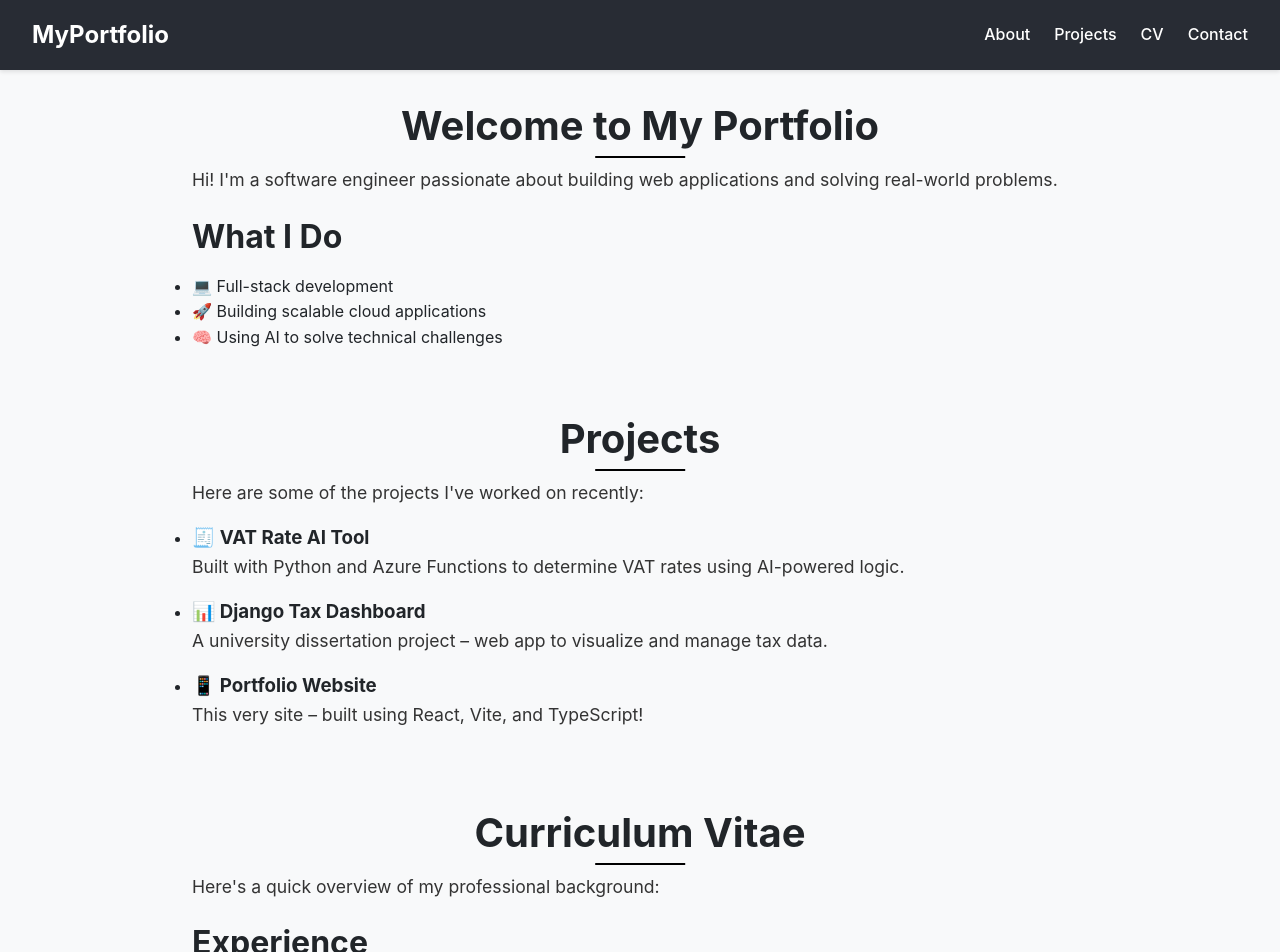
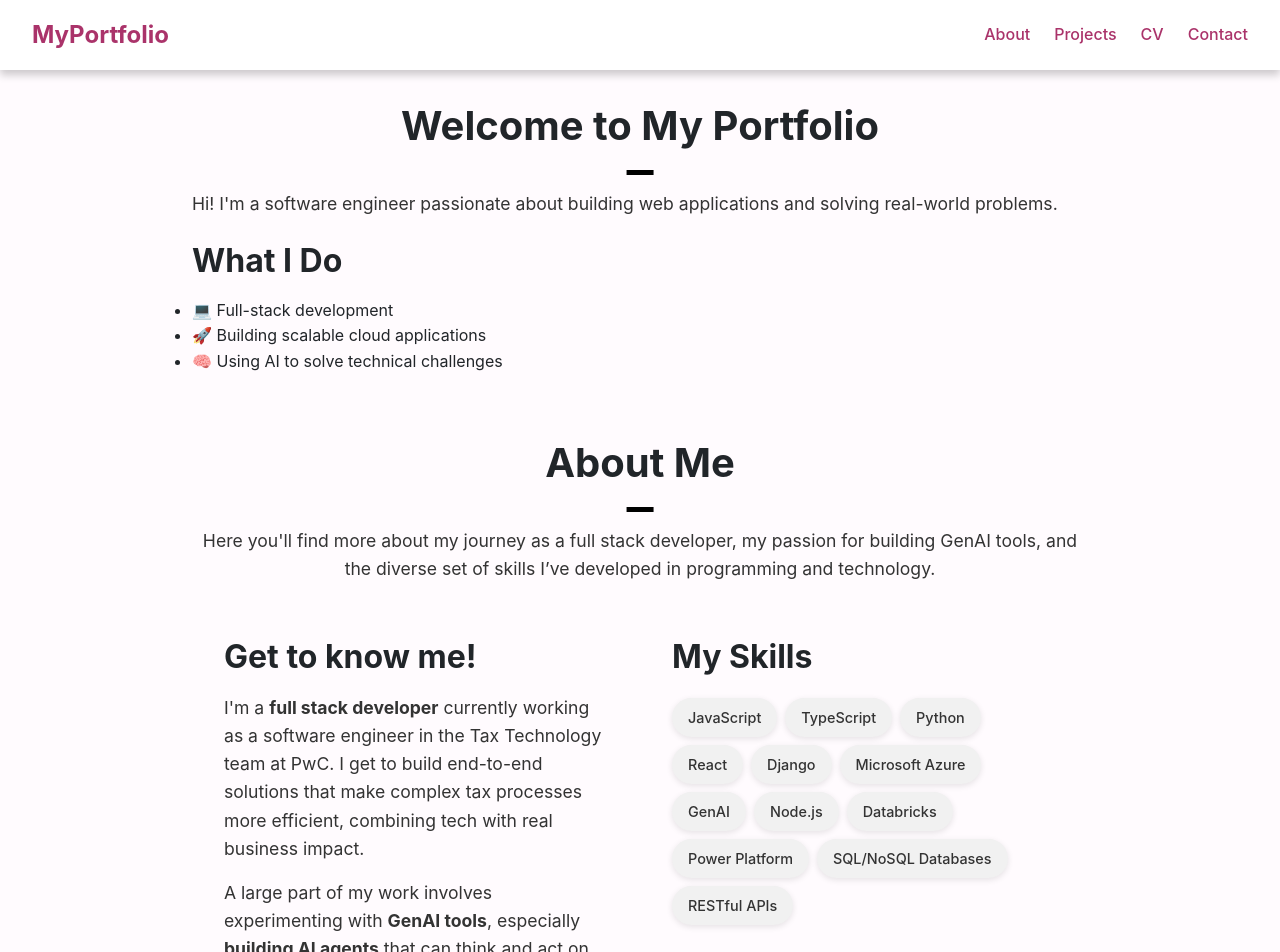
Before and after one commit to katieeshaw/katieeshaw.github.io, a React (Vite) app: page / in a window 1280 px wide. Shown: the top 952 px of the page. Built offline with nearby package versions, Linux system fonts and the light colour scheme.

Commit message:
feat: complete about me section

```diff
--- a/src/App.css
+++ b/src/App.css
@@ -8,7 +8,7 @@
 body {
   font-family: -apple-system, BlinkMacSystemFont, 'Segoe UI', Roboto, Oxygen,
     Ubuntu, Cantarell, 'Open Sans', 'Helvetica Neue', sans-serif;
-  background-color: #f8f9fa;
+  background-color: #fffbfe;
   color: #212529;
   line-height: 1.6;
   min-height: 100vh;
@@ -25,6 +25,7 @@ body {
 .home-container,
 .contact-container,
 .projects-container,
+.about-container,
 .cv-container {
   padding: 2rem;
   max-width: 960px;
@@ -36,6 +37,7 @@ body {
 .home-container h1,
 .contact-container h1,
 .projects-container h1,
+.about-container h1,
 .cv-container h1 {
   text-align: center; /* Centers the titles */
   position: relative; /* For the line positioning */
@@ -44,55 +46,24 @@ body {
 .home-container h1::after,
 .contact-container h1::after,
 .projects-container h1::after,
+.about-container h1::after,
 .cv-container h1::after {
   content: ''; /* Creates an empty element */
   position: absolute;
-  bottom: -8px; /* Adjust this value to move the line closer or farther */
+  bottom: -25px; /* Adjust this value to move the line closer or farther */
   left: 50%;
   transform: translateX(-50%); /* Centers the line */
-  width: 10%; /* Adjust the width of the line */
-  height: 2px; /* Thickness of the line */
+  width: 3%; /* Adjust the width of the line */
+  height: 5px; /* Thickness of the line */
   background-color: #000; /* Line color */
 }
 
-/* Navbar improvements */
-.navbar {
-  background-color: #282c34;
-  padding: 1rem 2rem;
-  color: white;
-  position: sticky;
-  top: 0;
-  z-index: 1000;
-}
-
-.navbar-container {
-  display: flex;
-  justify-content: space-between;
-  align-items: center;
-}
-
-.navbar-logo a {
-  text-decoration: none;
-  color: white;
-  font-size: 1.5rem;
-  font-weight: bold;
-}
-
-.navbar-links {
-  list-style: none;
-  display: flex;
-  gap: 1.5rem;
-}
-
-.navbar-links li a {
-  text-decoration: none;
-  color: white;
-  font-weight: 500;
-}
-
-.navbar-links li.active a {
-  border-bottom: 2px solid #61dafb;
-  padding-bottom: 2px;
+.home-container h1 + *,
+.contact-container h1 + *,
+.projects-container h1 + *,
+.about-container h1 + *,
+.cv-container h1 + * {
+  margin-top: 40px; /* or whatever spacing you want */
 }
 
 .card {
--- a/src/components/navbar.css
+++ b/src/components/navbar.css
@@ -1,12 +1,12 @@
 .navbar {
-    background-color: #282c34;
-    color: white;
+    background-color: white;
+    color: #AA336A;
     padding: 1rem 2rem;
     position: sticky;
     top: 0;
     z-index: 1000;
     width: 100%;
-    box-shadow: 0 2px 4px rgba(0, 0, 0, 0.1);
+    box-shadow: 0 5px 8px rgba(0, 0, 0, 0.2);
   }
 
   .navbar-container {
@@ -19,7 +19,7 @@
 
   .navbar-logo a {
     text-decoration: none;
-    color: white;
+    color: #AA336A;
     font-size: 1.5rem;
     font-weight: bold;
   }
@@ -34,21 +34,22 @@
 
   .navbar-links li a {
     text-decoration: none;
-    color: white;
+    color: #AA336A;
     font-weight: 500;
   }
 
   .navbar-links li.active a {
-    border-bottom: 2px solid #61dafb;
+    border-bottom: 2px solid #fb61dc;
     padding-bottom: 2px;
   }
     .navbar-links li a:hover {
-        color: #61dafb;
+        color: #4e083f;
     }
 
 #projects,
 #contact,
 #cv,
+#about,
 #top {
     scroll-margin-top: 80px;
 }
--- a/src/components/navbar.tsx
+++ b/src/components/navbar.tsx
@@ -3,7 +3,7 @@ import './navbar.css';
 
 const Navbar: React.FC = () => {
   const navItems = [
-    { label: 'About', anchor: '#top' },
+    { label: 'About', anchor: '#about' },
     { label: 'Projects', anchor: '#projects' },
     { label: 'CV', anchor: '#cv' },
     { label: 'Contact', anchor: '#contact' },
--- /dev/null
+++ b/src/pages/about.css
@@ -0,0 +1,53 @@
+.intro-text {
+    text-align: center;
+}
+
+.about-skills-container {
+    display: flex;
+    justify-content: space-between;
+    align-items: flex-start;
+    gap: 4rem; /* Space between columns */
+    padding: 2rem;
+    max-width: 1200px;
+    margin: 0 auto;
+  }
+
+  .about-me,
+  .skills {
+    flex: 1; /* Both take up equal width */
+  }
+
+  .skills ul {
+    list-style: none;
+    padding: 0;
+  }
+
+  .skills li::before {
+    content: '•';
+    color: #FF5733; /* Optional bullet color */
+    margin-right: 0.5rem;
+  }
+
+  .skills-list {
+    display: flex;
+    flex-wrap: wrap;
+    gap: 0.5rem;
+    margin-top: 1rem;
+  }
+
+  .skill {
+    background-color: #f1f1f1;
+    color: #333;
+    padding: 0.5rem 1rem;
+    border-radius: 999px;
+    font-size: 0.9rem;
+    font-weight: 500;
+    box-shadow: 0 2px 6px rgba(0, 0, 0, 0.1);
+    transition: transform 0.2s ease;
+  }
+
+  .skill:hover {
+    transform: scale(1.05);
+    background-color: #AA336A;
+    color: white;
+  }
--- /dev/null
+++ b/src/pages/about.tsx
@@ -0,0 +1,41 @@
+import React from 'react';
+import './about.css';
+
+const Contact: React.FC = () => {
+  return (
+    <div className="about-container">
+      <h1>About Me</h1>
+      <p className="intro-text">Here you'll find more about my journey as a full stack developer, my passion for building GenAI tools, and the diverse set of skills I’ve developed in programming and technology.</p>
+
+      <div className="about-skills-container">
+        <section className="about-me">
+          <h2>Get to know me!</h2>
+          <p>I'm a <b>full stack developer</b> currently working as a software engineer in the Tax Technology team at PwC. I get to build end-to-end solutions that make complex tax processes more efficient, combining tech with real business impact.</p>
+          <p>A large part of my work involves experimenting with <b>GenAI tools</b>, especially <b>building AI agents</b> that can think and act on their own to solve problems or automate tasks.</p>
+          <p>I'm always open to interesting work, so if you’ve got something cool in mind, I’d love to hear about it!</p>
+        </section>
+
+        <section className="skills">
+          <h2>My Skills</h2>
+          <div className="skills-list">
+            <span className="skill">JavaScript</span>
+            <span className="skill">TypeScript</span>
+            <span className="skill">Python</span>
+            <span className="skill">React</span>
+            <span className="skill">Django</span>
+            <span className="skill">Microsoft Azure</span>
+            <span className="skill">GenAI</span>
+            <span className="skill">Node.js</span>
+            <span className="skill">Databricks</span>
+            <span className="skill">Power Platform</span>
+            <span className="skill">SQL/NoSQL Databases</span>
+            <span className="skill">RESTful APIs</span>
+          </div>
+        </section>
+
+      </div>
+    </div>
+  );
+};
+
+export default Contact;
--- a/src/pages/home.tsx
+++ b/src/pages/home.tsx
@@ -1,6 +1,7 @@
 import Projects from './projects';
 import Contact from './contact';
 import CV from './cv';
+import About from './about';
 
 function Home() {
   return (
@@ -21,6 +22,10 @@ function Home() {
             </section>
         </section>
 
+        <section id="about">
+            <About />
+        </section>
+
         <section id="projects">
             <Projects />
         </section>
```
